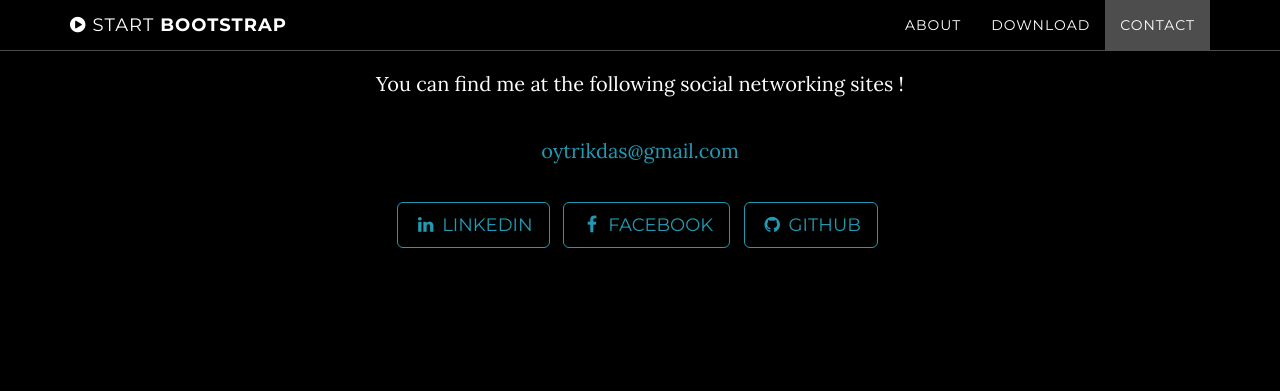
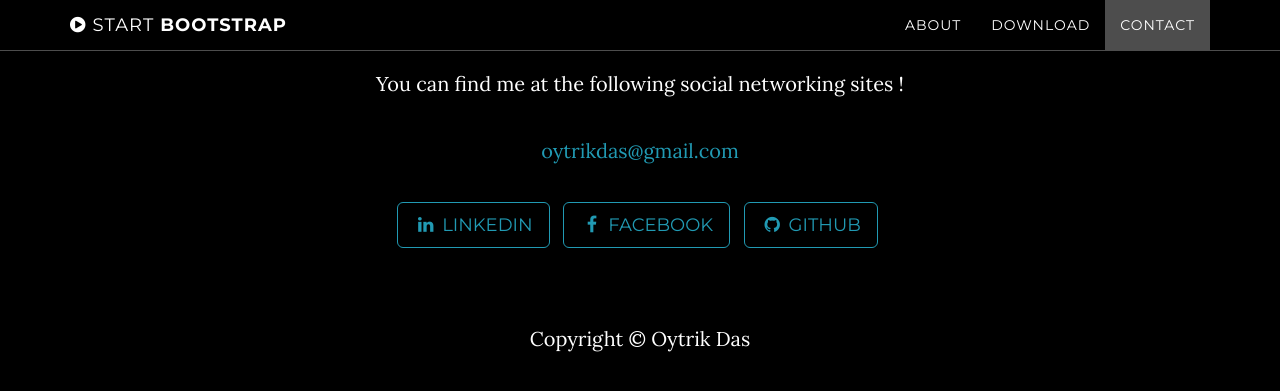
Before and after one commit to Oytrik/Oytrik.github.io, a Jekyll site: the page built from index.html, in a window 1280 px wide and 900 px high, scrolled down 1829 px. Shown: the top 391 px of the window. Built offline with Jekyll 4.4.1, drawn with Linux system fonts in a browser that asks for light colours.

Commit message:
Update default.html

```diff
--- a/_layouts/default.html
+++ b/_layouts/default.html
@@ -5,9 +5,9 @@
     {% include nav.html %}
     {% include header.html %}
     {% include about.html %}
-    {% include download.html %}
+    {% include resume.html %}
     {% include contact.html %}
-    {% include map.html %}
+
     {% include footer.html %}
     {% include js.html %}
     </body>
```
